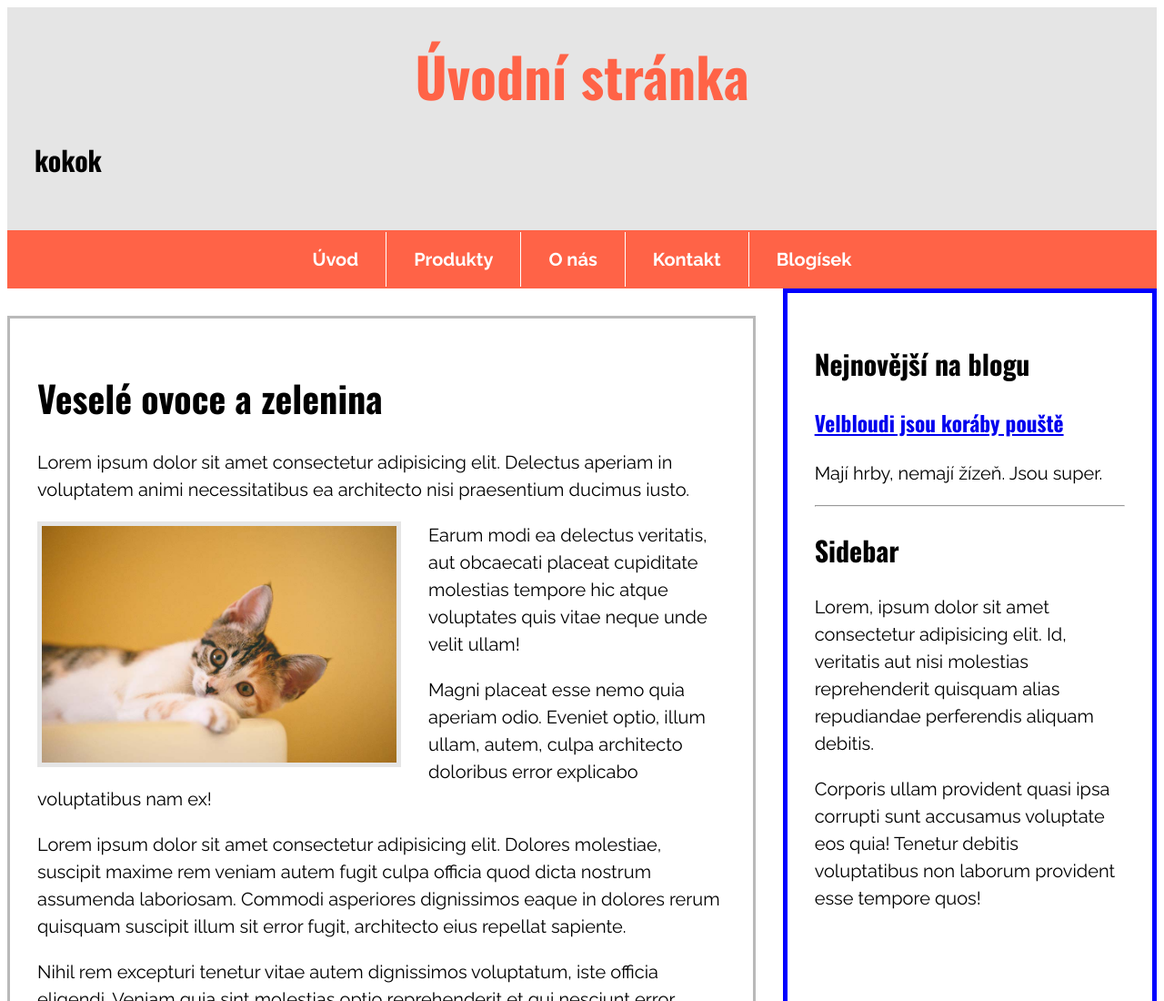
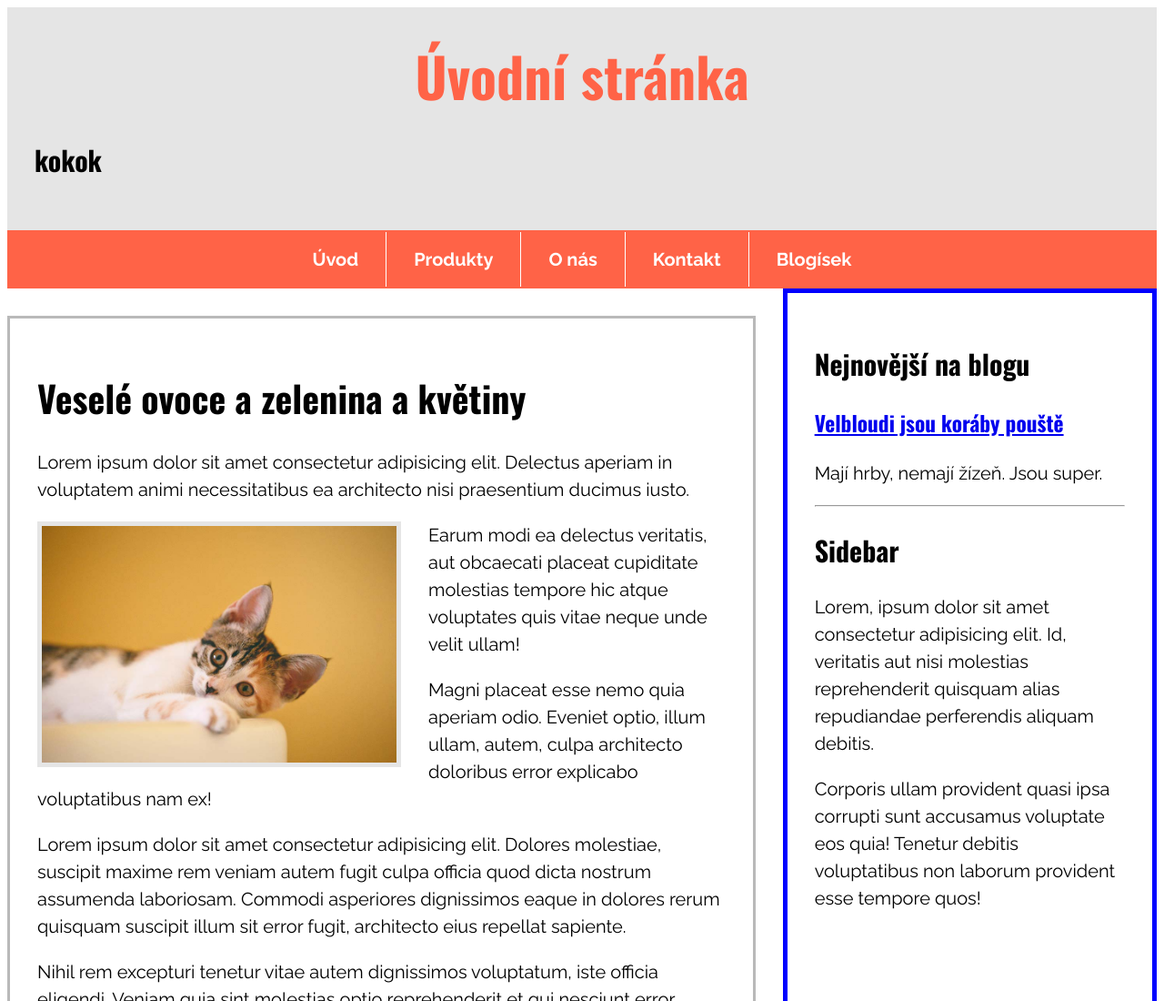
Before and after one commit to lrolecek/miniweb, an Eleventy site: page index.html in a window 1280 px wide. Shown: the top 1100 px of the page at 91% size. Built offline with nearby package versions, Linux system fonts and the light colour scheme; Eleventy itself is replaced by a stand-in of ours; files that its build step writes are made by us from their sources.

Commit message:
Přidány květiny do titulku

```diff
--- a/index.html
+++ b/index.html
@@ -3,7 +3,7 @@ layout: layouts/sablona-se-sidebarem
 title: Úvodní stránka
 ---
 
-<h1>Veselé ovoce a zelenina</h1>
+<h1>Veselé ovoce a zelenina a květiny</h1>
 
 <p>Lorem ipsum dolor sit amet consectetur adipisicing elit. Delectus aperiam in voluptatem animi necessitatibus ea architecto nisi praesentium ducimus iusto.</p>
 
```
